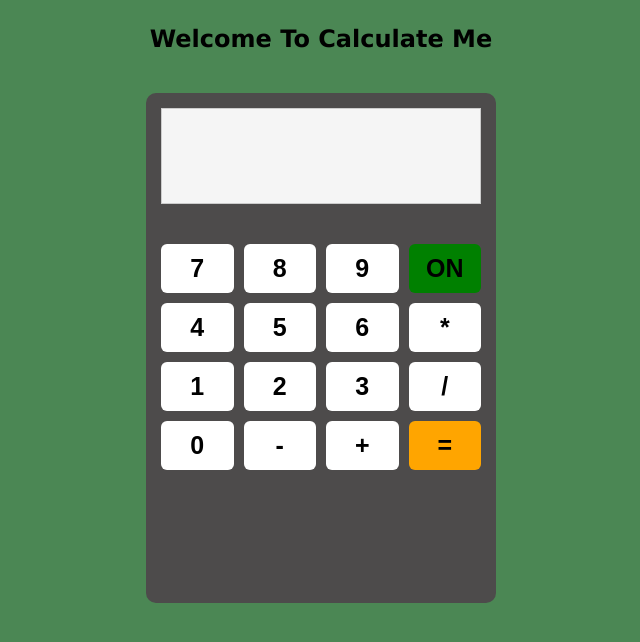
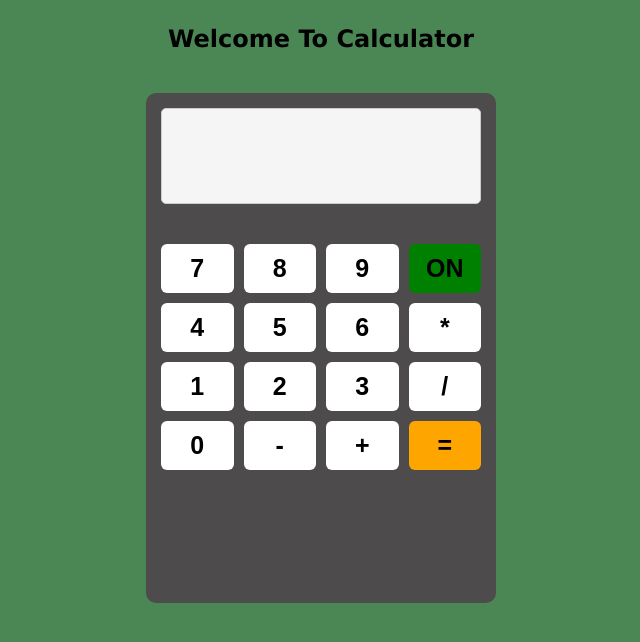
Before and after one commit to solankivishvas/Mini-Projects, a plain HTML site: page calculator/index.html in a window 1280 px wide. Shown: the whole page, without its empty margins (319-959 px from the left). Drawn offline with Linux system fonts and the light colour scheme.

Commit message:
Sundown Landing page

```diff
--- a/calculator/index.html
+++ b/calculator/index.html
@@ -1,13 +1,15 @@
 <!DOCTYPE html>
 <html lang="en">
+
 <head>
     <meta charset="UTF-8">
     <meta name="viewport" content="width=device-width, initial-scale=1.0">
     <title>Calculator</title>
     <link rel="stylesheet" href="style.css">
 </head>
+
 <body>
-    <h2>Welcome To Calculate Me</h2>
+    <h2>Welcome To Calculator</h2>
     <div class="calculator disabled">
         <div class="display" id="display"></div>
         <div class="buttons">
@@ -33,4 +35,5 @@
 
     <script src="main.js"></script>
 </body>
+
 </html>
--- a/calculator/style.css
+++ b/calculator/style.css
@@ -37,6 +37,7 @@ h2 {
   align-items: flex-end;
   white-space: nowrap;
   overflow: hidden;
+  border-radius: 5px;
 }
 
 .buttons {
```
Also changed, not shown: dictionary-app/index.html (added, +14 -0 lines). Lines whose indentation alone changed are shown as unchanged.
